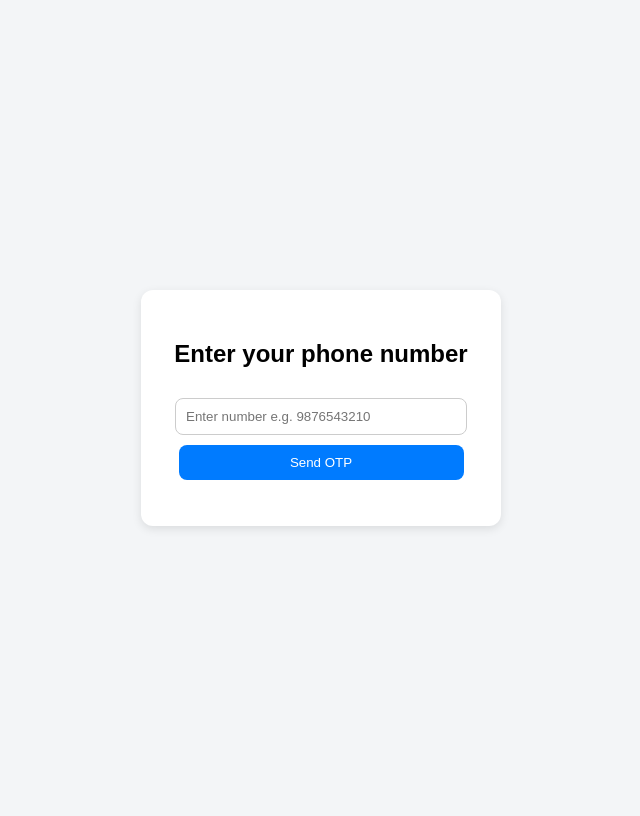
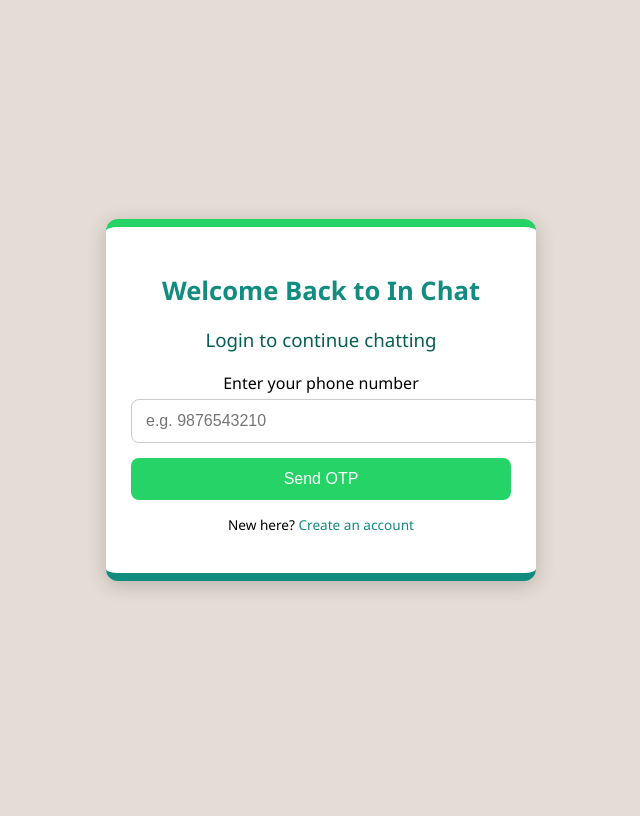
Before and after one commit to Piyushkumarsaini/chat, a Django app: page /login/ in a window 1280 px wide. Shown: the whole page, without its empty margins (319-959 px from the left). After the commit the page ends 591 px from the top, so only its background shows below. Run offline with Django 5.2, Linux system fonts and the light colour scheme.

Commit message:
Revamp login page: match signup styling, add resend OTP with countdown, and include CSRF token

```diff
--- a/chat/templates/chat_app/login.html
+++ b/chat/templates/chat_app/login.html
@@ -3,72 +3,145 @@
 <head>
 <meta charset="UTF-8">
 <meta name="viewport" content="width=device-width, initial-scale=1.0">
-<title>Phone Login</title>
+<title>Login - In Chat</title>
 <style>
   body {
-  font-family: Arial, sans-serif;
-  background: #f3f5f7;
+    margin: 0;
+    font-family: "Segoe UI", sans-serif;
+    background-color: #e5ddd5;
     display: flex;
     justify-content: center;
     align-items: center;
     height: 100vh;
   }
+
   .container {
-  background: white;
-  padding: 30px;
+    background-color: #fff;
+    width: 380px;
     border-radius: 12px;
-  box-shadow: 0 3px 10px rgba(0,0,0,0.1);
+    box-shadow: 0 4px 20px rgba(0,0,0,0.2);
+    overflow: hidden;
+    padding: 25px;
     text-align: center;
-  width: 300px;
+    animation: fadeIn 0.8s ease;
+    border-top: 8px solid #25d366;
+    border-bottom: 8px solid #128c7e;
+    position: relative;
   }
-input {
-  width: 90%;
-  padding: 10px;
-  margin: 10px 0;
+
+  h2 {
+    color: #128c7e;
+    margin-bottom: 10px;
+    font-size: 1.6em;
+  }
+
+  h3 {
+    color: #075e54;
+    margin-bottom: 20px;
+    font-weight: normal;
+  }
+
+  input[type="text"], input[type="number"] {
+    width: 100%;
+    padding: 12px 14px;
     border: 1px solid #ccc;
     border-radius: 8px;
+    font-size: 1em;
+    outline: none;
+    margin-top: 5px;
   }
+
+  input:focus {
+    border-color: #25d366;
+    box-shadow: 0 0 0 2px rgba(37,211,102,0.2);
+  }
+
   button {
-  width: 95%;
-  padding: 10px;
-  background: #007bff;
-  color: white;
+    width: 100%;
+    padding: 12px;
     border: none;
     border-radius: 8px;
+    background-color: #25d366;
+    color: white;
+    font-size: 1em;
     cursor: pointer;
+    transition: background 0.3s;
+    margin-top: 15px;
   }
+
   button:hover {
-  background: #0056b3;
+    background-color: #128c7e;
   }
+
   .hidden { display: none; }
+
+  .message {
+    text-align: center;
+    font-size: 0.9em;
+    margin: 10px 0;
+  }
+
+  .error { color: #d93025; }
+  .success { color: #25d366; }
+
+  p {
+    font-size: 0.85em;
+    margin-top: 15px;
+  }
+
+  a {
+    color: #128c7e;
+    text-decoration: none;
+  }
+
+  @keyframes fadeIn {
+    from { opacity: 0; transform: translateY(20px); }
+    to { opacity: 1; transform: translateY(0); }
+  }
 </style>
 </head>
 <body>
 <div class="container">
-  <h2 id="heading">Enter your phone number</h2>
+  <h2>Welcome Back to In Chat</h2>
+  <h3>Login to continue chatting</h3>
 
   <!-- Step 1: Phone -->
   <div id="phone-step">
-    <input type="text" id="phoneNumber" placeholder="Enter number e.g. 9876543210">
+    <label for="phoneNumber">Enter your phone number</label>
+    <input type="text" id="phoneNumber" placeholder="e.g. 9876543210">
     <button onclick="sendOTP()">Send OTP</button>
   </div>
 
   <!-- Step 2: OTP -->
   <div id="otp-step" class="hidden">
+    <h3>Verify OTP</h3>
+    <label for="otp">Enter the 6-digit OTP sent to your number</label>
     <input type="text" id="otp" placeholder="Enter OTP">
     <button onclick="verifyOTP()">Verify OTP</button>
+    <button id="resendOtp" style="margin-top:10px; background-color:#128c7e;">Resend OTP (<span id="timer">30</span>s)</button>
+    <p id="resendMessage" class="message"></p>
   </div>
 
-  <p id="message"></p>
+  <p id="message" class="message"></p>
+  <p>New here? <a href="/api/signup/">Create an account</a></p>
 </div>
 
+
+
 <script>
+let currentPhone = "";
+let resendTimer;
+let timerCount = 30;
+
+// Step 1: Send OTP
 function sendOTP() {
-  const number = document.getElementById('phoneNumber').value.trim();
+  currentPhone = document.getElementById('phoneNumber').value.trim();
+  if (!currentPhone) return alert("Please enter your phone number.");
+
   fetch('/api/send-otp/', {
     method: 'POST',
     headers: { 'Content-Type': 'application/json' },
-    body: JSON.stringify({ number })
+    body: JSON.stringify({ number: currentPhone })
   })
   .then(res => res.json())
   .then(data => {
@@ -76,11 +149,12 @@ function sendOTP() {
     if (data.status === 'success') {
       document.getElementById('phone-step').classList.add('hidden');
       document.getElementById('otp-step').classList.remove('hidden');
-      document.getElementById('heading').textContent = 'Enter OTP';
+      startResendTimer();
     }
   });
 }
 
+// Step 2: Verify OTP
 function verifyOTP() {
   const otp = document.getElementById('otp').value.trim();
   fetch('/api/verify-otp/', {
@@ -96,6 +170,46 @@ function verifyOTP() {
     }
   });
 }
+
+// Resend OTP button and countdown
+const resendBtn = document.getElementById('resendOtp');
+resendBtn.disabled = true;
+
+resendBtn.addEventListener('click', () => {
+  fetch('/api/send-otp/', {
+    method: 'POST',
+    headers: { 'Content-Type': 'application/json' },
+    body: JSON.stringify({ number: currentPhone })
+  })
+  .then(res => res.json())
+  .then(data => {
+    const msg = document.getElementById('resendMessage');
+    if (data.status === 'success') {
+      msg.textContent = "OTP resent successfully!";
+      msg.className = "message success";
+      startResendTimer();
+    } else {
+      msg.textContent = data.message || "Failed to resend OTP";
+      msg.className = "message error";
+    }
+  });
+});
+
+function startResendTimer() {
+  resendBtn.disabled = true;
+  timerCount = 30;
+  document.getElementById('timer').textContent = timerCount;
+  clearInterval(resendTimer);
+  resendTimer = setInterval(() => {
+    timerCount--;
+    document.getElementById('timer').textContent = timerCount;
+    if (timerCount <= 0) {
+      clearInterval(resendTimer);
+      resendBtn.disabled = false;
+      document.getElementById('timer').textContent = "0";
+    }
+  }, 1000);
+}
 </script>
 </body>
 </html>
--- a/chat/urls.py
+++ b/chat/urls.py
@@ -10,7 +10,7 @@ urlpatterns = [
 
     path('login/', views.phone_login_page, name='phone_login_page'),
     path('api/send-otp/', views.phone_login, name='phone_login'),
-    # path('api/verify-otp/', views.verify_otp, name='verify_otp'),
+    path('api/verify-otp/', views.login_verify_otp, name='verify_otp'),
     #
     path('logout/', views.logout_view, name='logout'),
     path('chat/', views.chat_list_view, name='chat_list'),
--- a/chat/views.py
+++ b/chat/views.py
@@ -181,62 +181,53 @@ def phone_login(request):
         if not form.is_valid():
             return JsonResponse({'status': 'error', 'message': form.errors.get('number', ['Invalid number'])[0]})
 
-
-
         number = form.cleaned_data['number']
-
         # Check if the user exists first
         try:
             user = ChatUser.objects.get(number=number)
         except ChatUser.DoesNotExist:
             return JsonResponse({'status': 'error', 'message': 'This number is not registered.'})
 
-
         # Generate OTP
         otp = user.generate_otp()
         print(f"✅ OTP for {number}: {otp}")  # Debug — In production, send via SMS API
-
         request.session['pending_user'] = user.id
         return JsonResponse({'status': 'success', 'message': 'OTP sent to your number.'})
-
     return JsonResponse({'status': 'error', 'message': 'Invalid request method.'})
 
 
-# # Step 2: Verify OTP
-# @csrf_exempt
-# def verify_otp(request):
-#     if request.method == 'POST':
-#         data = json.loads(request.body.decode('utf-8'))
-#         entered_otp = data.get('otp')
-#         user_id = request.session.get('pending_user')
+# Step 2: Verify OTP
+@csrf_exempt
+def login_verify_otp(request):
+    if request.method == 'POST':
+        data = json.loads(request.body.decode('utf-8'))
+        entered_otp = data.get('otp')
+        user_id = request.session.get('pending_user')
 
-#         if not user_id:
-#             return JsonResponse({'status': 'error', 'message': 'Session expired, please start again.'})
+        if not user_id:
+            return JsonResponse({'status': 'error', 'message': 'Session expired, please start again.'})
 
-#         try:
-#             user = ChatUser.objects.get(id=user_id)
-#         except ChatUser.DoesNotExist:
-#             return JsonResponse({'status': 'error', 'message': 'User not found.'})
+        try:
+            user = ChatUser.objects.get(id=user_id)
+        except ChatUser.DoesNotExist:
+            return JsonResponse({'status': 'error', 'message': 'User not found.'})
+        if user.verify_otp(entered_otp):
+            request.session['is_authenticated'] = True
+            request.session['chat_user_id'] = user.id
+            user.is_online = True
+            user.save()
+            if 'pending_user' in request.session:
+                del request.session['pending_user']
 
-#         if user.verify_otp(entered_otp):
-#             request.session['is_authenticated'] = True
-#             request.session['chat_user_id'] = user.id
-#             user.is_online = True
-#             user.save()
+            return JsonResponse({
+                'status': 'success',
+                'message': 'OTP verified successfully!',
+                'redirect_url': '/chat/'
+            })
+        else:
+            return JsonResponse({'status': 'error', 'message': 'Invalid or expired OTP.'})
 
-#             if 'pending_user' in request.session:
-#                 del request.session['pending_user']
-
-#             return JsonResponse({
-#                 'status': 'success',
-#                 'message': 'OTP verified successfully!',
-#                 'redirect_url': '/chat/'
-#             })
-#         else:
-#             return JsonResponse({'status': 'error', 'message': 'Invalid or expired OTP.'})
-
-#     return JsonResponse({'status': 'error', 'message': 'Invalid request method.'})
-
+    return JsonResponse({'status': 'error', 'message': 'Invalid request method.'})
 
 def logout_view(request):
 	request.session.flush()
@@ -257,7 +248,7 @@ def get_last_message_subquery(user_id):
 def chat_list_view(request):
     current_user = get_logged_in_user(request)
     if not current_user:
-        return redirect('signup')
+        return redirect('login')
 
     # 1. Fetch users except current user
     users = ChatUser.objects.exclude(id=current_user.id).annotate(
```
Also changed, not shown: db.sqlite3. Lines whose indentation alone changed are shown as unchanged.
